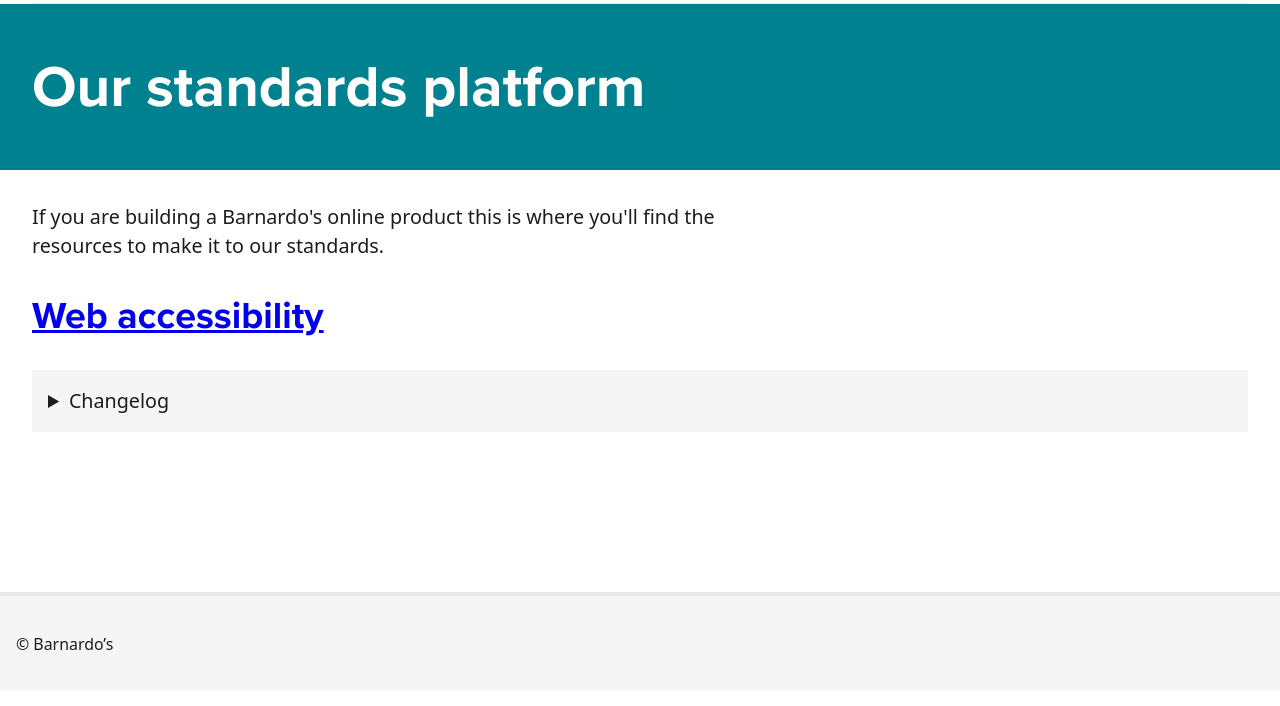
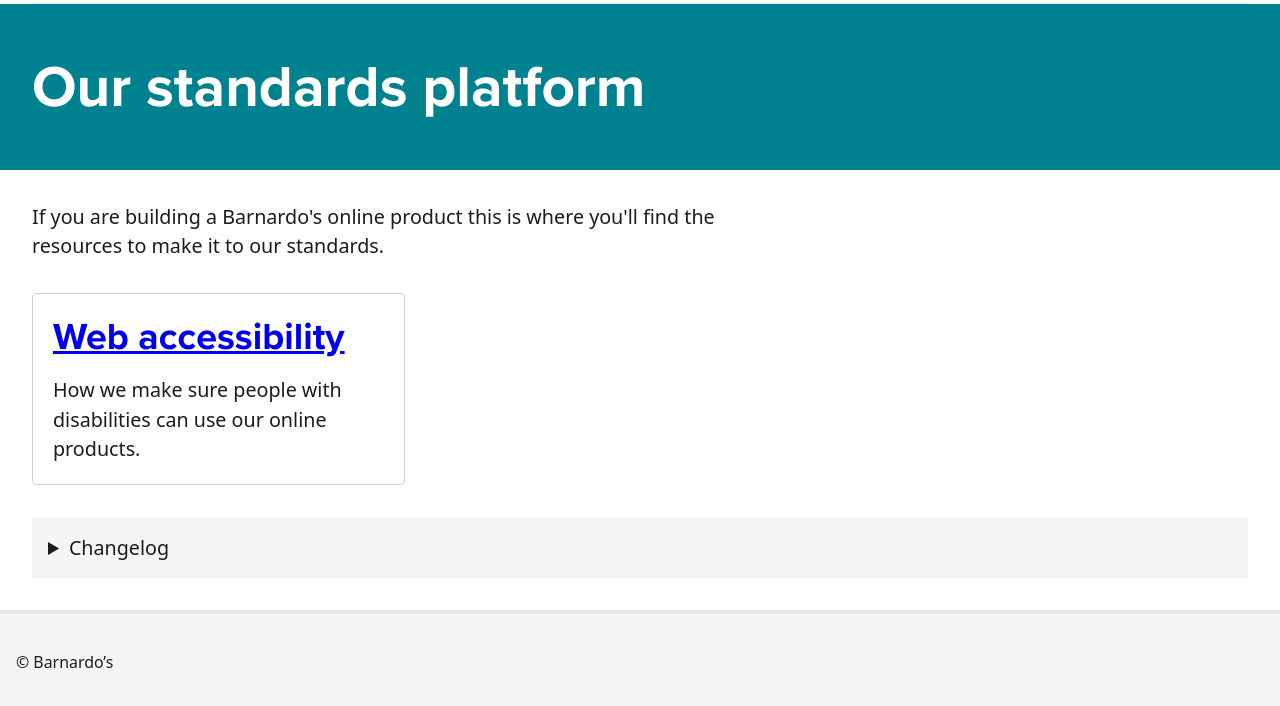
Before and after one commit to barnardos/platforms-and-standards, an Eleventy site: page standards/index.njk in a window 1280 px wide. Shown: the part 110-816 px from the top of the page. Built offline with nearby package versions, Linux system fonts and the light colour scheme; Eleventy itself is replaced by a stand-in of ours; files that its build step writes are made by us from their sources; what gitlog would draw is missing.

Commit message:
Add cards to link from platform page to platform items

```diff
--- a/_includes/layout.njk
+++ b/_includes/layout.njk
@@ -9,6 +9,10 @@
       {% include "css/fonts.css" %}
       {% include "css/elements.css" %}
       {% include "css/common.css" %}
+      {% if pageName == 'platform' %}
+        {% include "css/components/cards-grid.css" %}
+        {% include "css/components/card.css" %}
+      {% endif %}
     {% endset %}
     <!-- feed it through our cssmin filter to minify -->
     <style>
--- /dev/null
+++ b/css/components/card.css
@@ -0,0 +1,13 @@
+.card {
+  border: 1px solid var(--grey-medium);
+  border-radius: 4px;
+  padding: 20px;
+}
+
+.card-title {
+  font-size: var(--step-3);
+}
+
+.card-summary {
+  margin: 0;
+}
--- /dev/null
+++ b/css/components/cards-grid.css
@@ -0,0 +1,5 @@
+.cards-grid {
+  display: grid;
+  gap: 3rem;
+  grid-template-columns: repeat(auto-fill, minmax(30ch, 1fr));
+}
--- a/css/elements.css
+++ b/css/elements.css
@@ -2,6 +2,7 @@
   /* Colours */
   --grey-base: 0 0%;
   --grey-dark: hsl(var(--grey-base) 11%);
+  --grey-medium: hsl(var(--grey-base) 82%);
   --grey-medium-light: hsl(var(--grey-base) 91%);
   --grey-light: hsl(var(--grey-base) 96%);
   --yellow-base: 39.1 100%;
--- a/standards/index.njk
+++ b/standards/index.njk
@@ -3,13 +3,19 @@
 title: Our standards platform | Barnardo's
 desc: The principles guiding the development of our online platforms
 pageTitle: Our standards platform
+pageName: platform
 tags: main
 heroModifier: hero--standards
 ---
 
 <p>If you are building a Barnardo's online product this is where you'll find the resources to make it to our standards.</p>
 
-{% set standardsList = collections.standard %}
-{% for standard in standardsList %}
-  <h3><a href="/{{ standard.data.permalink }}">{{ standard.data.pageTitle }}</a></h3>
-{% endfor %}
+<div class="cards-grid">
+  {% set standardsList = collections.standard %}
+  {% for standard in standardsList %}
+    <div class="card">
+      <h3 class="card-title"><a href="/{{ standard.data.permalink }}">{{ standard.data.pageTitle }}</a></h3>
+      <p class="card-summary">{{ standard.data.extract }}</p>
+    </div>
+  {% endfor %}
+</div>
```
Also changed, not shown: 3 other files.
